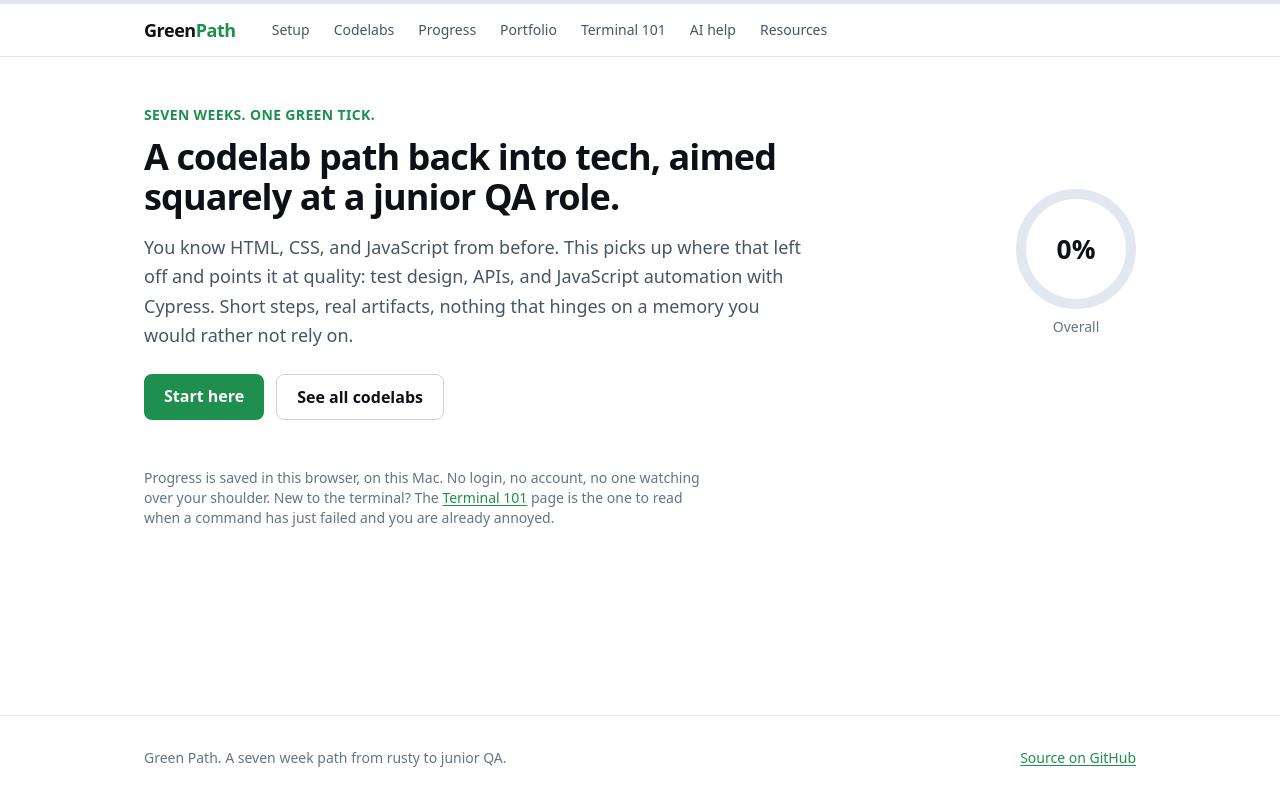
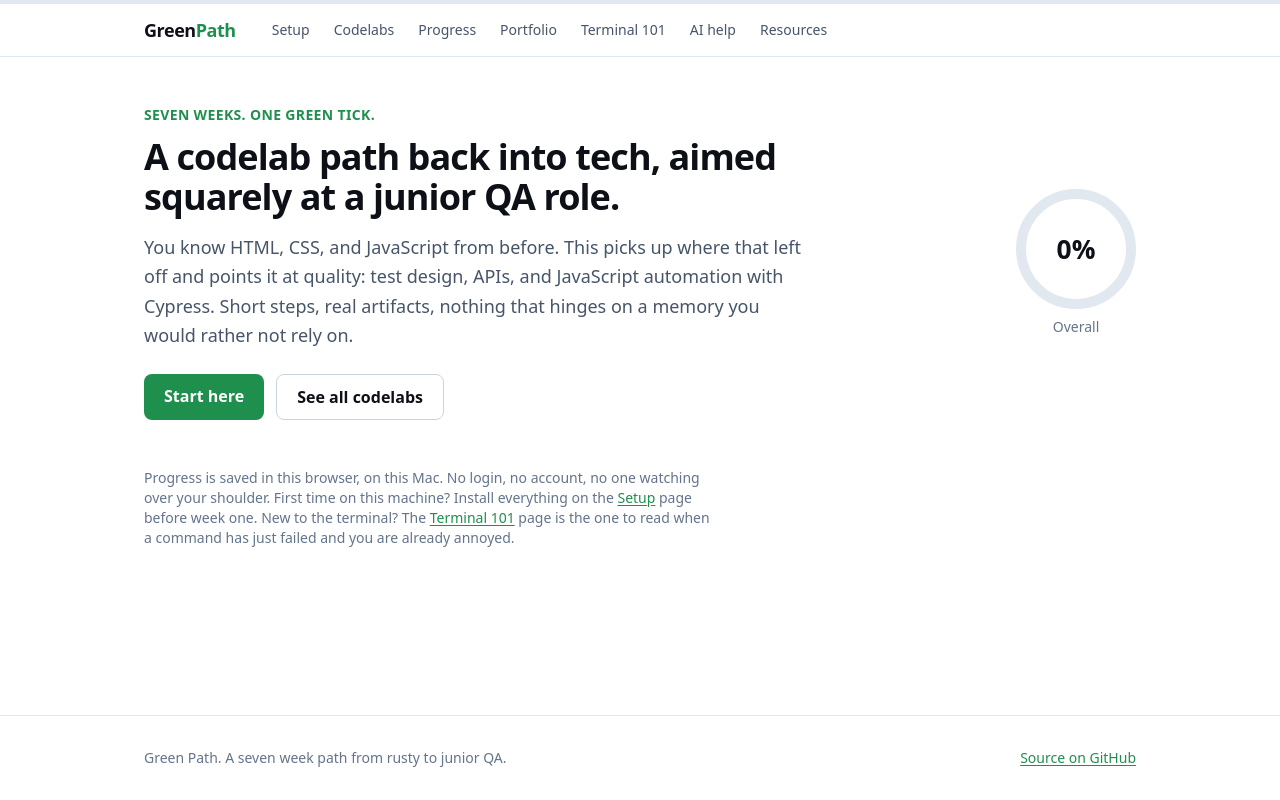
Before and after one commit to jacksonfdam/GreenPath, a Next.js app: page / in a window 1280 px wide. Built offline with nearby package versions, Linux system fonts and the light colour scheme.

Commit message:
feat: add home page with overall progress ring

```diff
--- a/app/page.tsx
+++ b/app/page.tsx
@@ -48,7 +48,12 @@ export default function HomePage() {
 
       <p className="mt-12 max-w-prose text-sm text-slate-500 dark:text-slate-400">
         Progress is saved in this browser, on this Mac. No login, no account, no one
-        watching over your shoulder. New to the terminal? The{" "}
+        watching over your shoulder. First time on this machine? Install everything on
+        the{" "}
+        <Link href="/setup" className="text-pass underline underline-offset-2">
+          Setup
+        </Link>{" "}
+        page before week one. New to the terminal? The{" "}
         <Link href="/terminal-101" className="text-pass underline underline-offset-2">
           Terminal 101
         </Link>{" "}
```
